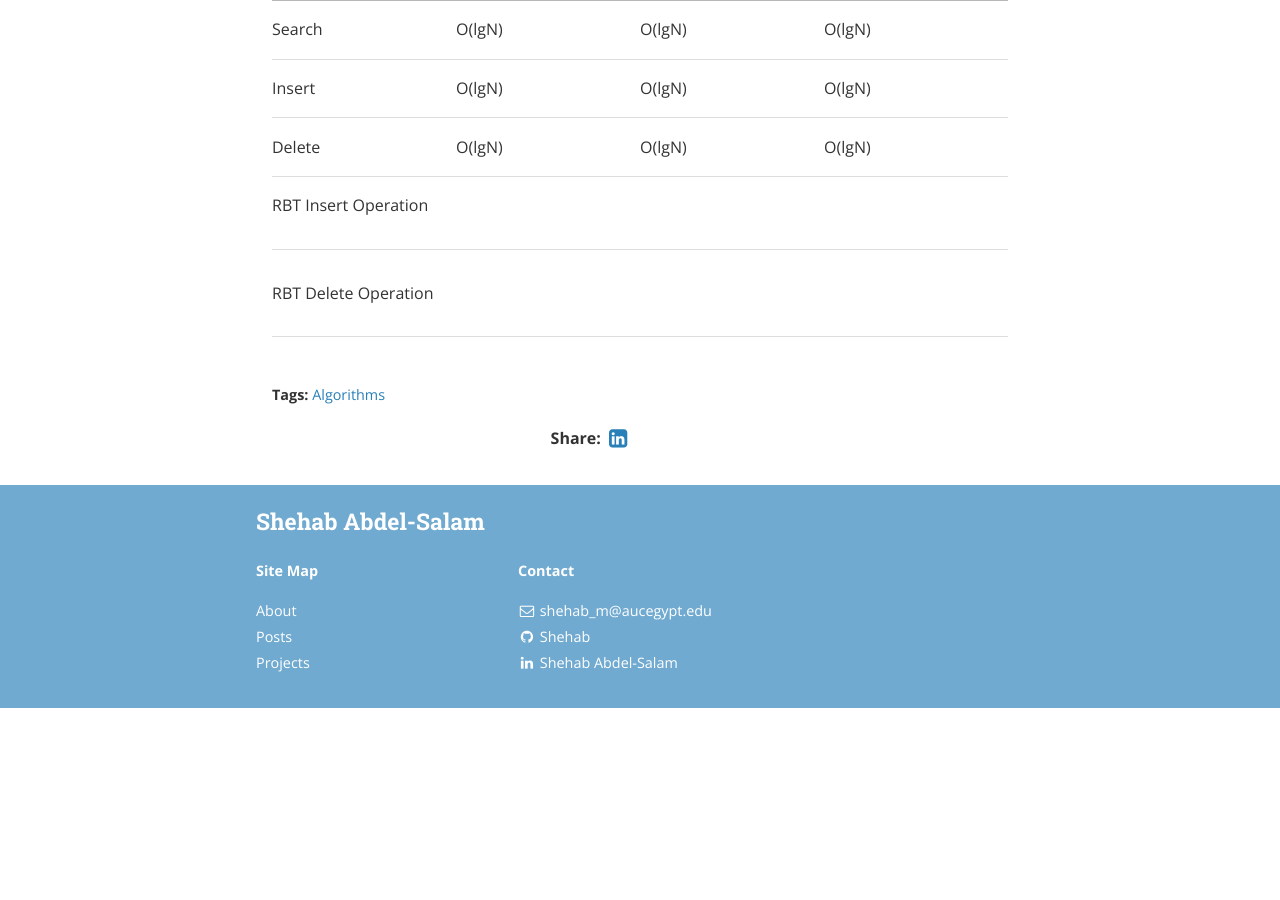
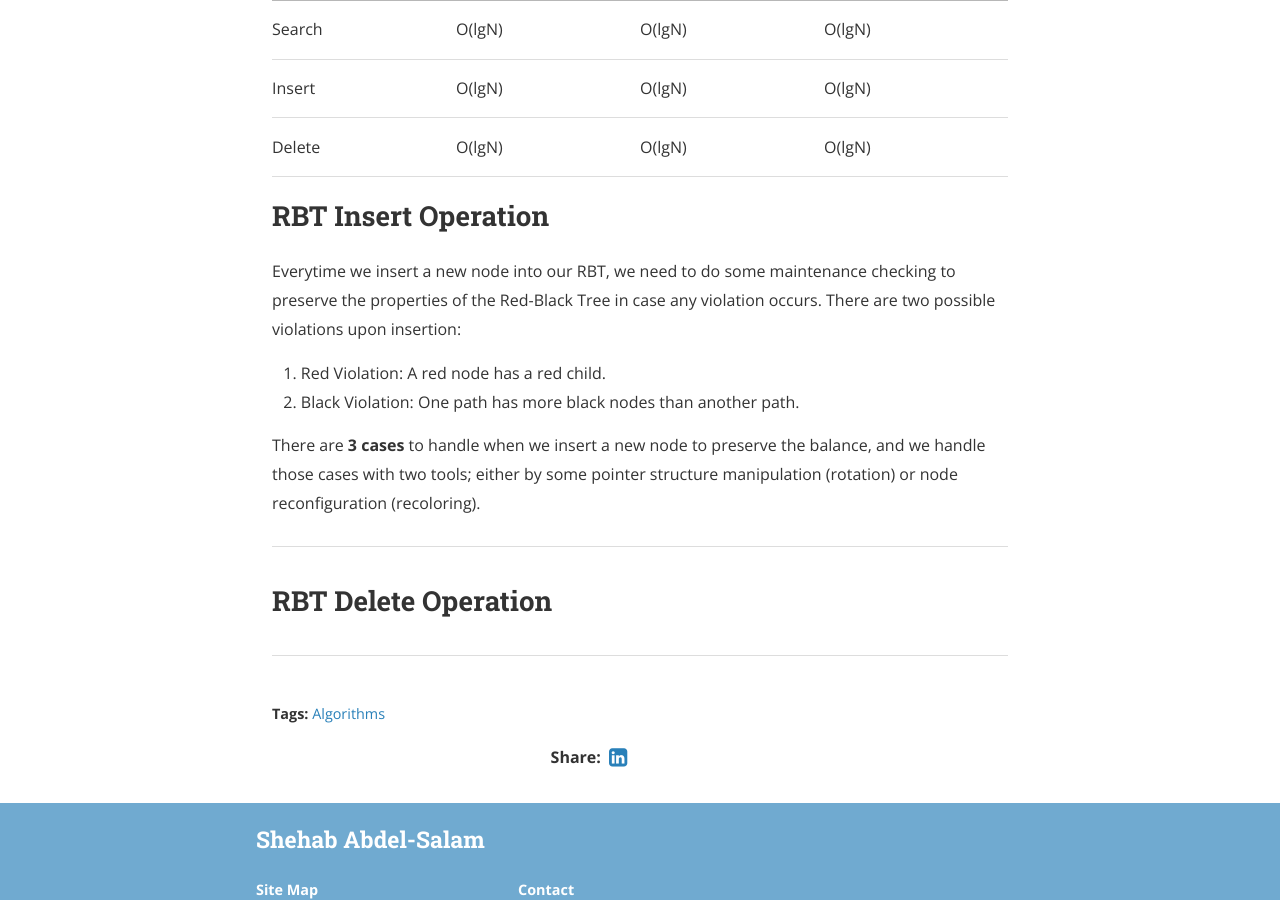
Before and after one commit to ShehabCE/shehabce.github.io, a Jekyll site: the page built from _posts/2018-10-20-Red-Black-Trees.markdown, in a window 1280 px wide and 900 px high, scrolled down 2184 px. Built offline with Jekyll 4.4.1, drawn with Linux system fonts in a browser that asks for light colours; nearby versions of some CDN libraries; a style sheet for code colours, icons or effects is not loaded; before the commit the page ends 2892 px from its top, so only the background shows below that.

Commit message:
commenting cover

```diff
--- a/_posts/2018-10-20-Red-Black-Trees.markdown
+++ b/_posts/2018-10-20-Red-Black-Trees.markdown
@@ -93,7 +93,14 @@ public:
 		<td>Delete</td><td>O(lgN)</td><td>O(lgN)</td><td>O(lgN)</td>
 	</tr>
 </table>
-RBT Insert Operation
+<h2>RBT Insert Operation</h2>
+Everytime we insert a new node into our RBT, we need to do some maintenance checking to preserve the properties of the Red-Black Tree in case any violation occurs. There are two possible violations upon insertion:
+<ol>
+	<li>Red Violation: A red node has a red child.</li>
+	<li>Black Violation: One path has more black nodes than another path.</li>
+</ol>
+There are <strong>3 cases</strong> to handle when we insert a new node to preserve the balance, and we handle those cases with two tools; either by some pointer structure manipulation (rotation) or node reconfiguration (recoloring).
+
 <hr>
-RBT Delete Operation
+<h2>RBT Delete Operation</h2>
 <hr>
```
